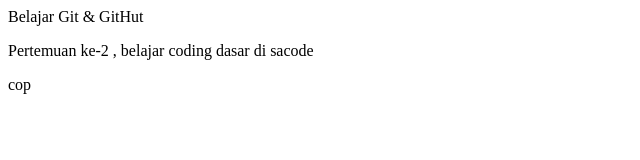
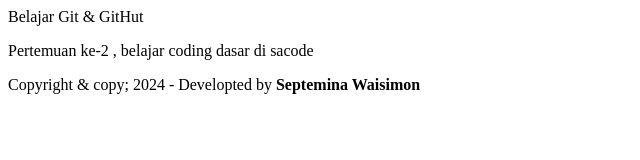
Before and after one commit to elomigire12/sacode-laravel-ii-2024-02-elomi, a plain HTML site: page index.html in a window 1280 px wide. Shown: the whole page, without its empty margins (0-640 px from the left). Drawn offline with Linux system fonts and the light colour scheme.

Commit message:
Update index.html

```diff
--- a/index.html
+++ b/index.html
@@ -9,7 +9,7 @@
     <h> Belajar Git & GitHut</h>
     <P>Pertemuan ke-2 , belajar coding dasar di sacode </P>
     <footer>
-        cop
+                Copyright & copy; 2024 - Developted by <b>Septemina Waisimon</b>
     </footer>
 </body>
 </html>
```
